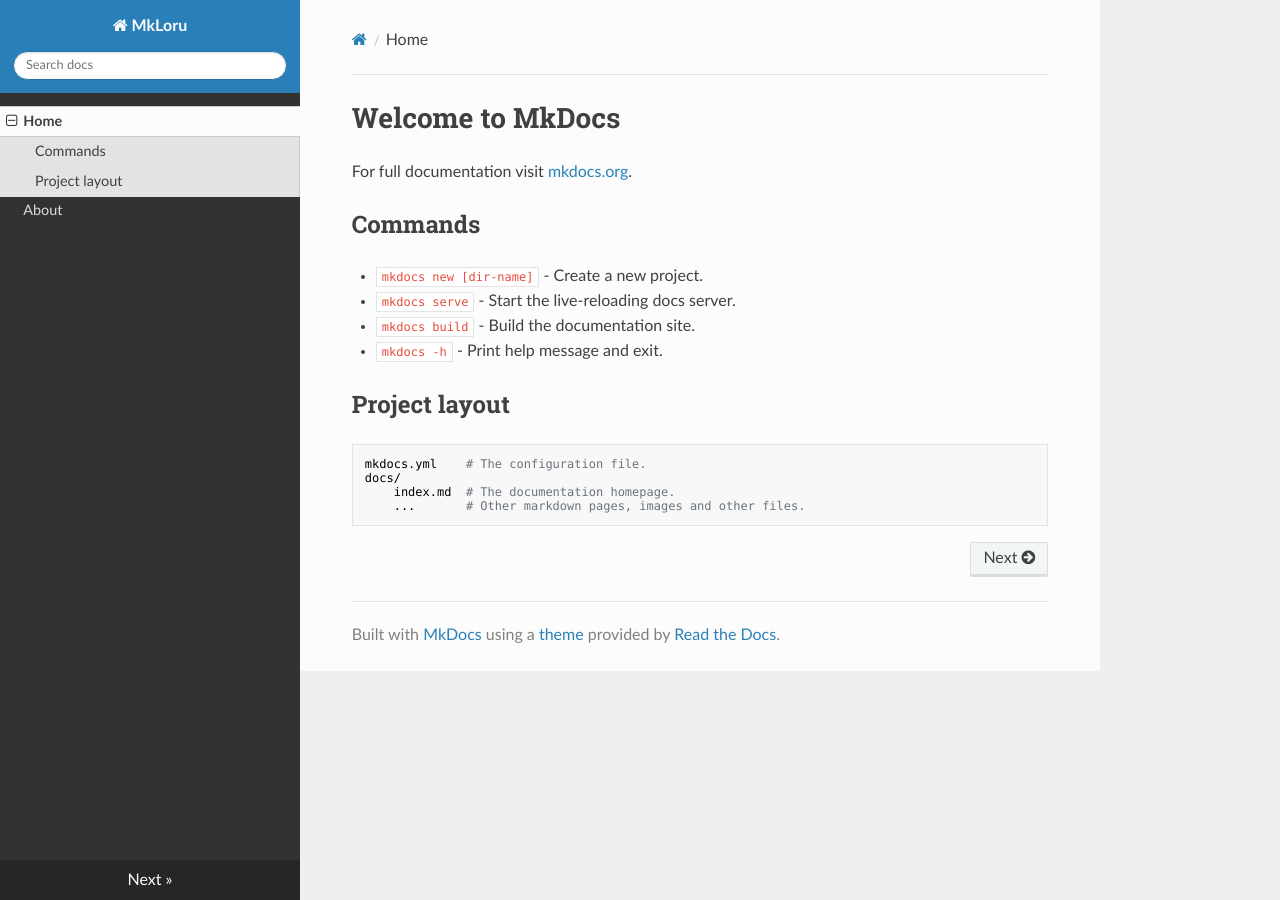
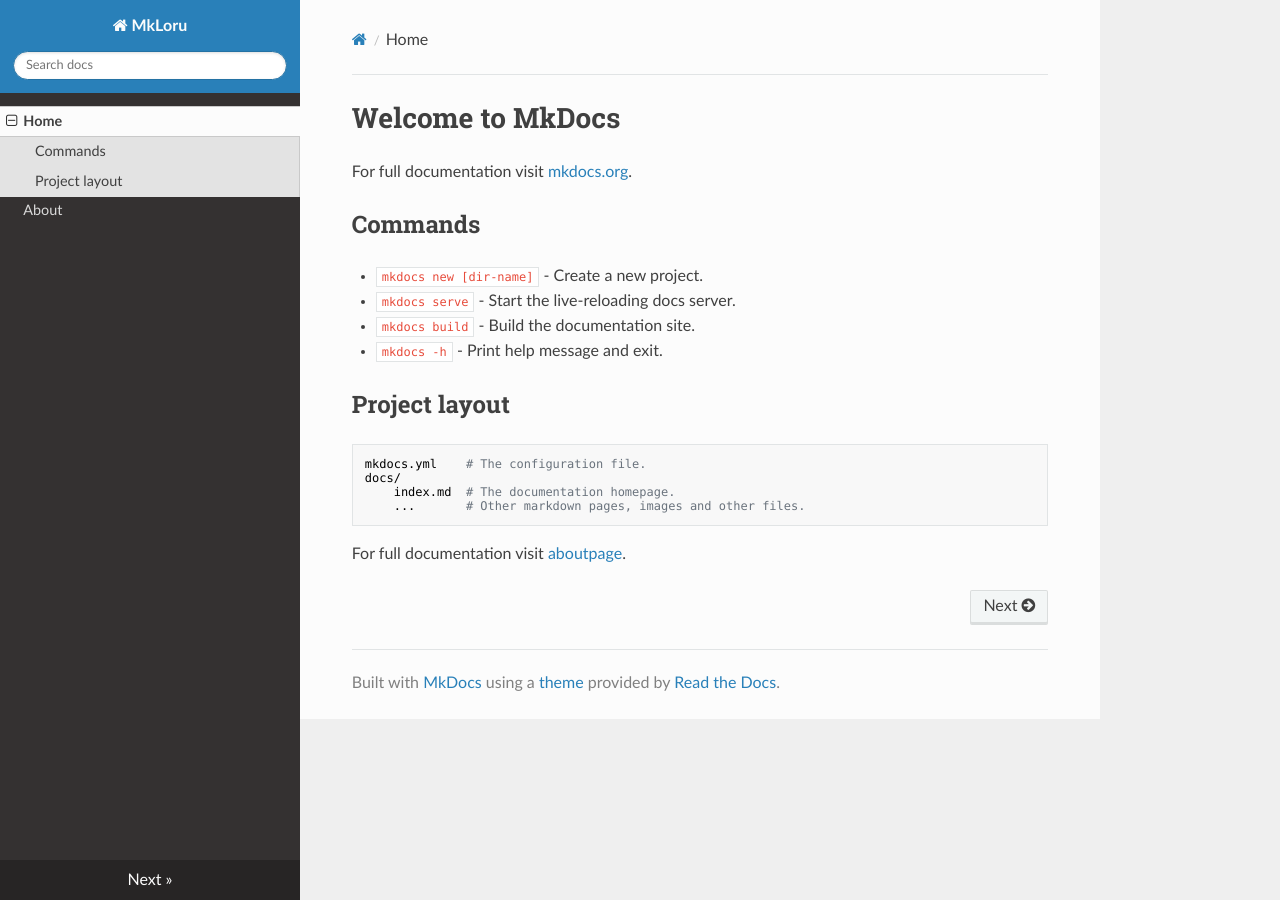
Before and after one commit to Rishika819/Rishika819, an MkDocs documentation site: the page built from docs/index.md, in a window 1280 px wide. Built offline with MkDocs 1.6.1, drawn with Linux system fonts in a browser that asks for light colours; nearby versions of some CDN libraries.

Commit message:
latest commit

```diff
--- a/docs/index.md
+++ b/docs/index.md
@@ -15,3 +15,5 @@
     docs/
         index.md  # The documentation homepage.
         ...       # Other markdown pages, images and other files.
+
+For full documentation visit [aboutpage](https://rishika819.github.io/Rishika819/about/).
```
